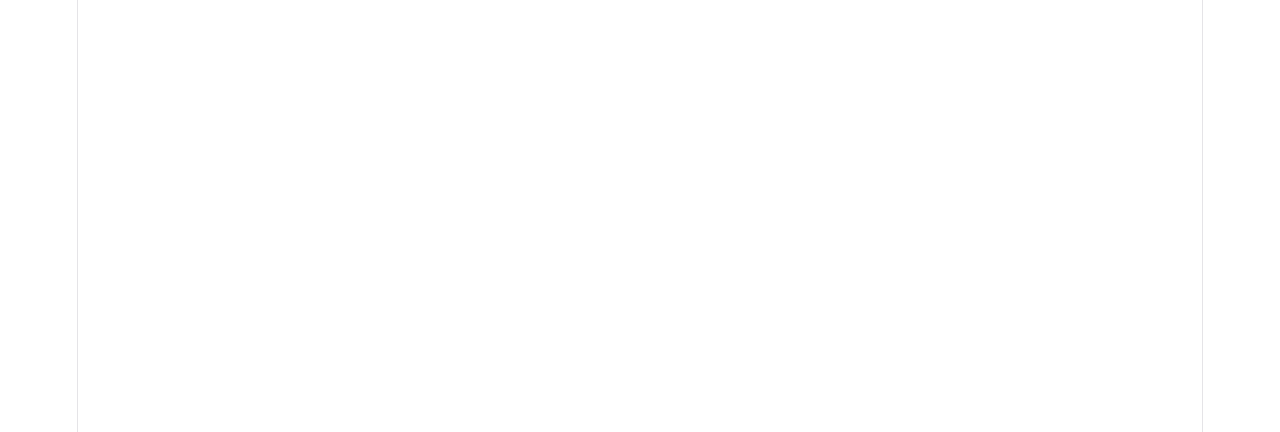
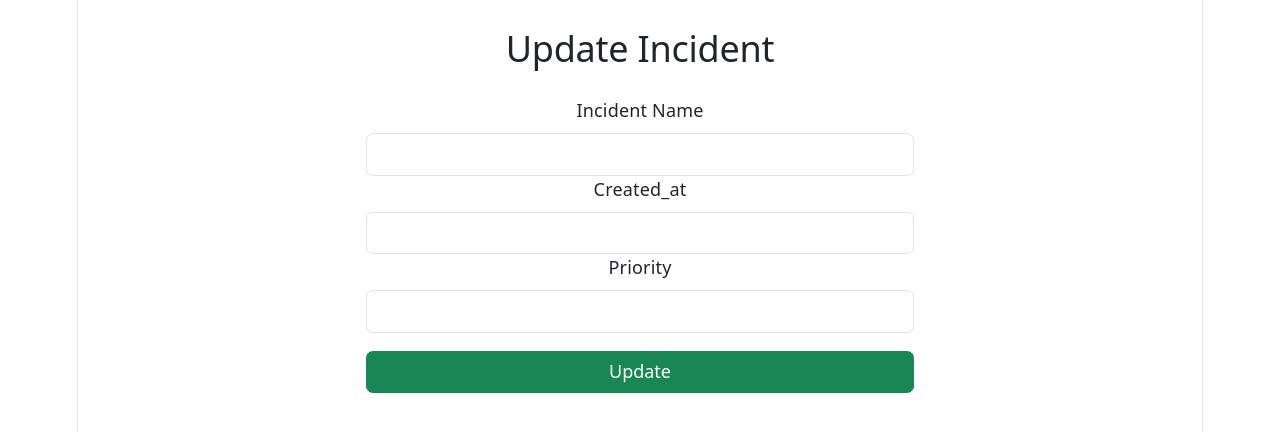
Before and after one commit to Muthyala-Reddy/Team_Phoenix, a React (Vite) app in the folder frontend/: page /Admin/AdminFront/AllotedPage/UpdateTicket in a window 1280 px wide. Before the commit this address had no page. Shown: the top 432 px of the page. Built offline with nearby package versions, Linux system fonts and the light colour scheme; no server answers.

Commit message:
yesterday's ui pages updated.

```diff
--- a/frontend/package.json
+++ b/frontend/package.json
@@ -10,6 +10,7 @@
     "preview": "vite preview"
   },
   "dependencies": {
+    "axios": "^1.13.6",
     "react": "^19.2.4",
     "react-dom": "^19.2.4",
     "react-router-dom": "^7.13.2"
--- a/frontend/src/App.jsx
+++ b/frontend/src/App.jsx
@@ -9,7 +9,8 @@ import AdminFront from './assets/pages/AdminFront';
 import UserFront from './assets/pages/UserFront';
 import SubmittedPage from './assets/pages/SubmittedPage';
 import AllotedPage from './assets/pages/AllotedPage';
-
+import UpdateTicket from './assets/pages/UpdateTicket';
+import DeleteTicket from './assets/pages/DeleteTicket';
 import InProgressPage from './assets/pages/InProgressPage';
 
 
@@ -30,6 +31,9 @@ function App() {
             <Route path="/Admin/AdminFront/AllotedPage" element={<AllotedPage />} />
             <Route path="/Admin/AdminFront/InProgressPage" element={<InProgressPage />} />
 
+            <Route path="/Admin/AdminFront/AllotedPage/UpdateTicket" element={<UpdateTicket />} />
+            <Route path="/Admin/AdminFront/AllotedPage/DeleteTicket" element={<DeleteTicket />} />
+
 
 
           </Routes>
--- a/frontend/src/assets/pages/Admin.jsx
+++ b/frontend/src/assets/pages/Admin.jsx
@@ -9,15 +9,12 @@ function Admin() {
   const [password, setPassword] = useState("");
   const [error, setError] = useState("");
   const navigate = useNavigate();
-
-
-
   const handleSubmit = async (e) => {
       e.preventDefault();
       setError("");
 
       try {
-        const res = await axios.post("http://localhost:8080/api/auth/login", {
+        const res = await axios.post("http://localhost:8082/api/auth/login", {
           username,
           password,
         });
@@ -35,8 +32,6 @@ function Admin() {
         }
       }
     };
-
-
 
   return (
     <div className="container mt-4">
--- a/frontend/src/assets/pages/AllotedPage.jsx
+++ b/frontend/src/assets/pages/AllotedPage.jsx
@@ -1,5 +1,74 @@
-import React from "react";
+import React, { useEffect, useState } from "react";
+import axios from "axios";
+import { useNavigate } from "react-router-dom";
 
-export default function AllotedPage() {
-  return <h2 className="text-center mt-5">Alloted Page</h2>;
+function AllotedPage() {
+  const [incidents, setIncidents] = useState([]);
+  const navigate = useNavigate();
+
+  useEffect(() => {
+    // ✅ Replace this URL with your actual backend endpoint
+    axios
+      .get("http://localhost:8080/incidents")
+      .then((res) => setIncidents(res.data))
+      .catch((err) => console.error("Error fetching incidents:", err));
+  }, []);
+
+  const handleUpdateClick = (id) => {
+    // ✅ navigate to update page with incident id
+    navigate(`/UpdateTicket/${id}`);
+  };
+  const handleDeleteeClick = (id) => {
+    // ✅ navigate to delete page with incident id
+    navigate(`/DeleteTicket/${id}`);
+  };
+
+  return (
+    <div className="container mt-4">
+      <h2 className="text-center mb-4">Alloted Incidents</h2>
+
+      <table className="table table-bordered table-striped">
+        <thead className="table-dark">
+          <tr>
+            <th>ID</th>
+            <th>Incident</th>
+            <th>Action</th>
+          </tr>
+        </thead>
+
+        <tbody>
+          {incidents.length === 0 ? (
+            <tr>
+              <td colSpan="3" className="text-center">
+                No incidents found
+              </td>
+            </tr>
+          ) : (
+            incidents.map((inc) => (
+              <tr key={inc.id}>
+                <td>{inc.id}</td>
+                <td>{inc.name}</td>
+                <td>
+                  <button
+                    className="btn btn-warning btn-sm"
+                    onClick={() => handleUpdateClick(inc.id)}
+                  >
+                    Update
+                  </button>
+                  <button
+                    className="btn btn-warning btn-sm"
+                    onClick={() => handleDeleteClick(inc.id)}
+                  >
+                    Deleted
+                  </button>
+                </td>
+              </tr>
+            ))
+          )}
+        </tbody>
+      </table>
+    </div>
+  );
 }
+
+export default AllotedPage;
--- /dev/null
+++ b/frontend/src/assets/pages/DeleteTicket.jsx
@@ -0,0 +1,59 @@
+import React, { useEffect, useState } from "react";
+import axios from "axios";
+import { useParams, useNavigate } from "react-router-dom";
+
+function DeleteTicket() {
+  const { id } = useParams();
+  const navigate = useNavigate();
+
+  const [name, setName] = useState("");
+
+
+  // ✅ Fetch incident details by id
+  useEffect(() => {
+    axios
+      .get(`http://localhost:8082/incidents/${id}`)
+      .then((res) => {
+        setName(res.data.name);
+      })
+      .catch((err) => console.error("Error fetching incident:", err));
+  }, [id]);
+  const handleSubmit = (e) => {
+    e.preventDefault();
+
+    axios
+      .put(`http://localhost:8082/incidents/${id}`, { name })
+      .then(() => {
+        alert("Incident deleted successfully!");
+        navigate("/alloted"); // ✅ back to alloted page after update
+      })
+      .catch((err) => console.error("delete failed:", err));
+  };
+
+
+  return (
+    <div className="container mt-4">
+      <h2 className="text-center mb-4">Delete Incident</h2>
+
+
+      <form onSubmit={handleSubmit} className="w-50 mx-auto">
+        <div className="mb-3">
+          <label className="form-label">Incident Name</label>
+          <input
+            type="text"
+            className="form-control"
+            value={name}
+            onChange={(e) => setName(e.target.value)}
+          />
+
+        </div>
+
+        <button type="submit" className="btn btn-success w-100">
+          Delete
+        </button>
+      </form>
+    </div>
+  );
+}
+
+export default DeleteTicket;
--- /dev/null
+++ b/frontend/src/assets/pages/UpdateTicket.jsx
@@ -0,0 +1,73 @@
+import React, { useEffect, useState } from "react";
+import axios from "axios";
+import { useParams, useNavigate } from "react-router-dom";
+
+function UpdateIncident() {
+  const { id } = useParams();
+  const navigate = useNavigate();
+
+  const [name, setName] = useState("");
+  const [Created_at, setCreated_at] = useState("");
+  const [Priority, setPriority] = useState("");
+
+  // ✅ Fetch incident details by id
+  useEffect(() => {
+    axios
+      .get(`http://localhost:8080/incidents/${id}`)
+      .then((res) => {
+        setName(res.data.name);
+      })
+      .catch((err) => console.error("Error fetching incident:", err));
+  }, [id]);
+
+  // ✅ Update incident
+  const handleSubmit = (e) => {
+    e.preventDefault();
+
+    axios
+      .put(`http://localhost:8080/incidents/${id}`, { name })
+      .then(() => {
+        alert("Incident updated successfully!");
+        navigate("/alloted"); // ✅ back to alloted page after update
+      })
+      .catch((err) => console.error("Update failed:", err));
+  };
+
+  return (
+    <div className="container mt-4">
+      <h2 className="text-center mb-4">Update Incident</h2>
+
+      <form onSubmit={handleSubmit} className="w-50 mx-auto">
+        <div className="mb-3">
+          <label className="form-label">Incident Name</label>
+          <input
+            type="text"
+            className="form-control"
+            value={name}
+            onChange={(e) => setName(e.target.value)}
+          />
+          <label className="form-label">Created_at</label>
+          <input
+            type="text"
+            className="form-control"
+            value={name}
+            onChange={(e) => setCreated_at(e.target.value)}
+          />
+          <label className="form-label">Priority</label>
+          <input
+            type="text"
+            className="form-control"
+            value={name}
+            onChange={(e) => setPriority(e.target.value)}
+          />
+        </div>
+
+        <button type="submit" className="btn btn-success w-100">
+          Update
+        </button>
+      </form>
+    </div>
+  );
+}
+
+export default UpdateIncident;
```
Also changed, not shown: frontend/src/assets/pages/Login.css (deleted), 1 other file (tests, documents, lock files or other folders).
